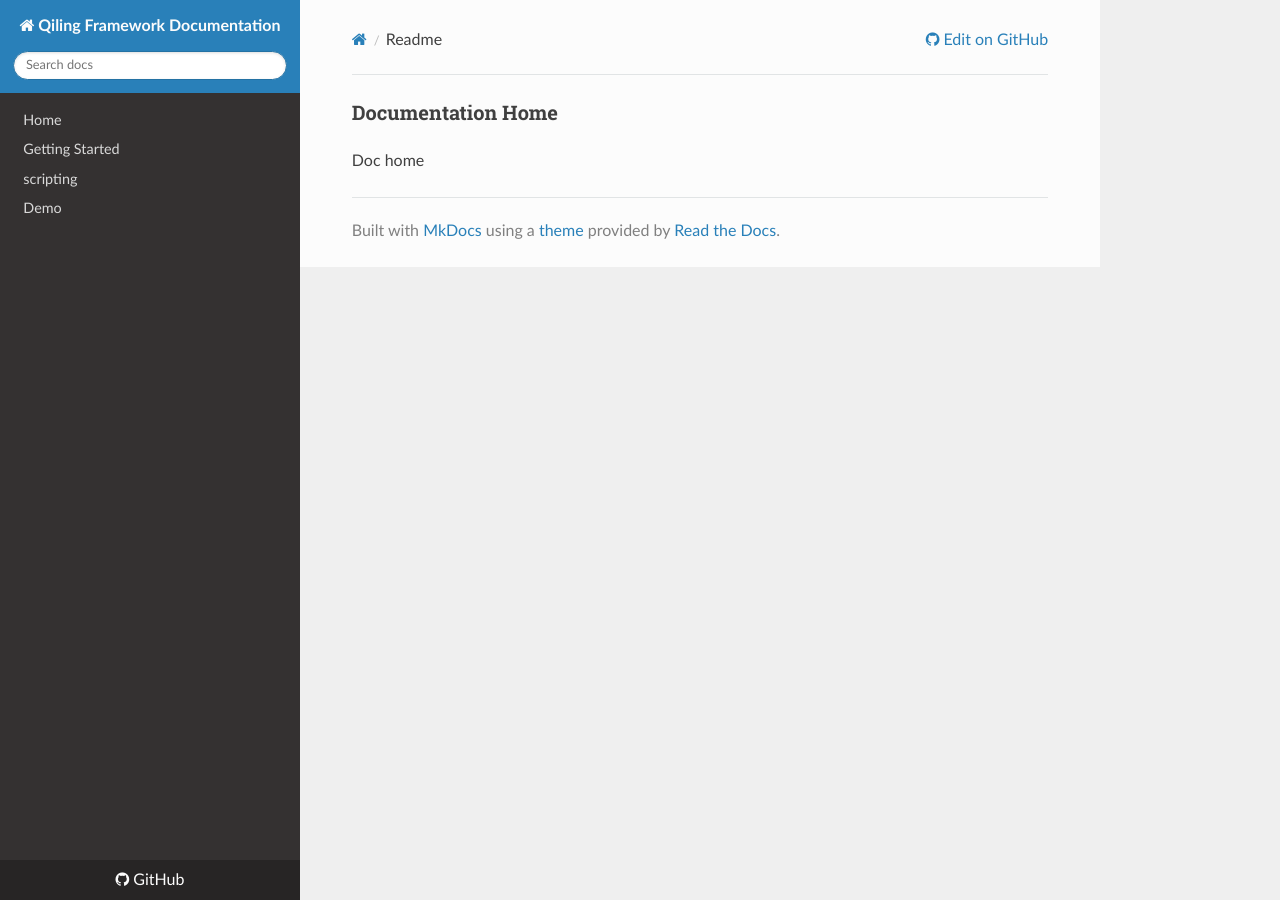
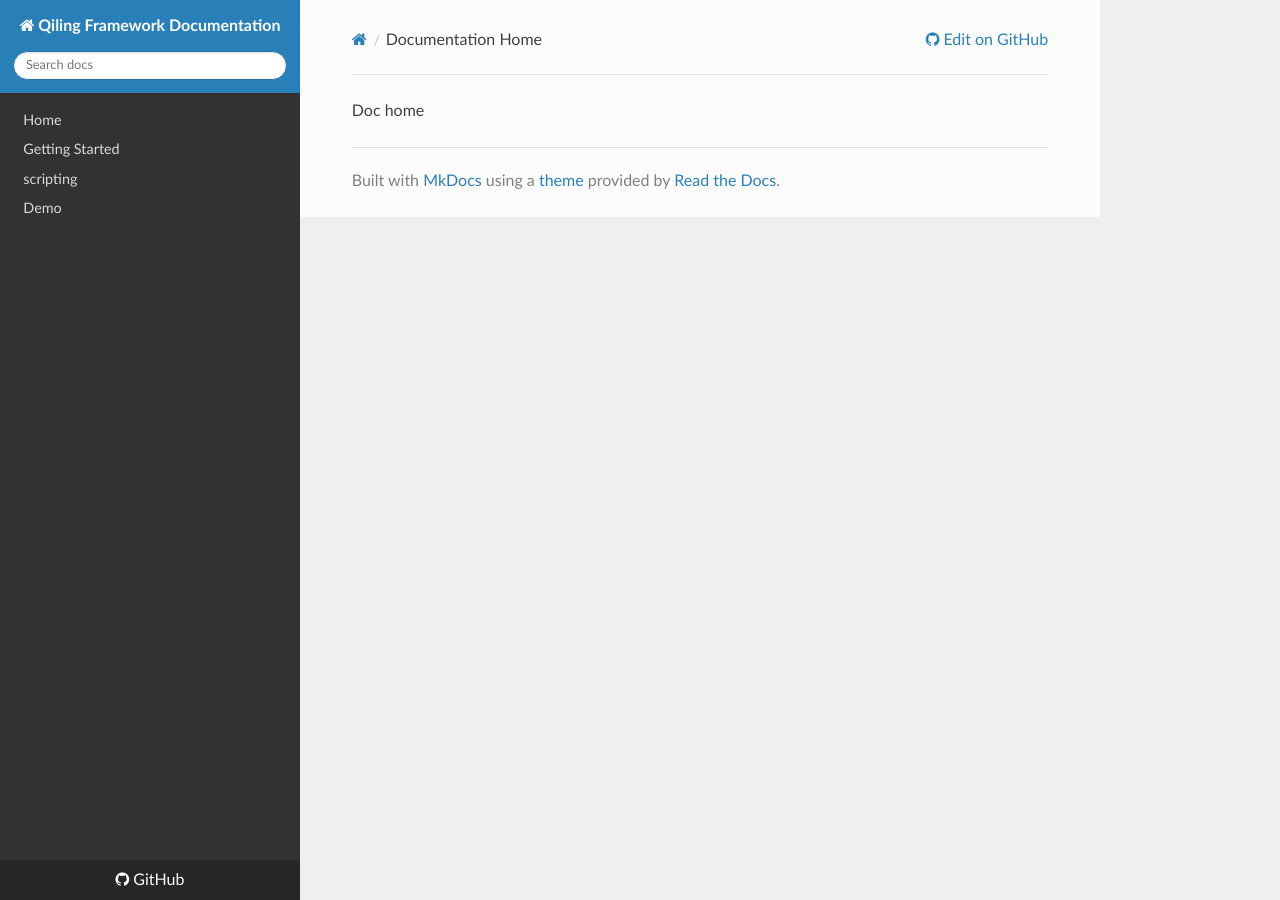
Before and after one commit to chfl4gs/travis-wsl, an MkDocs documentation site: the page built from docs/readme.md, in a window 1280 px wide. Built offline with MkDocs 1.6.1, drawn with Linux system fonts in a browser that asks for light colours; nearby versions of some CDN libraries; old or Windows-style settings are respelled for this version of MkDocs; part of the change alters nothing that is shown.

Commit message:
Update readme.md

```diff
--- a/docs/readme.md
+++ b/docs/readme.md
@@ -1,3 +1,5 @@
-### Documentation Home
+---
+title: Documentation Home
+---
 
 Doc home
```
